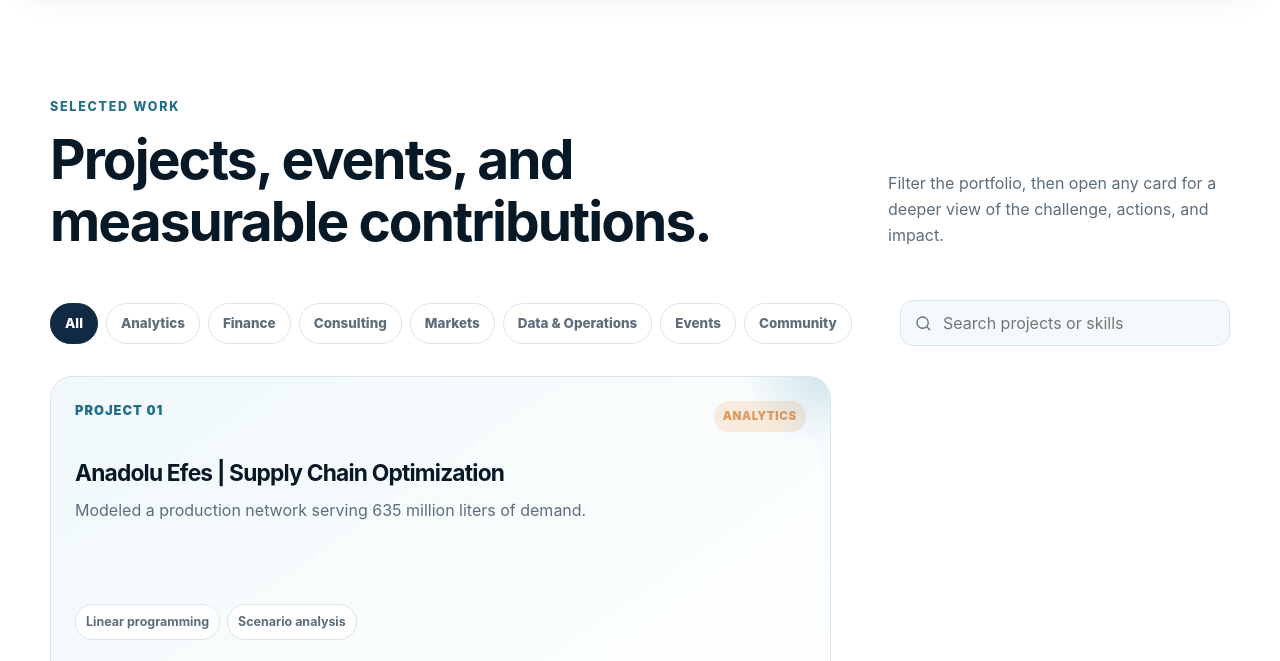
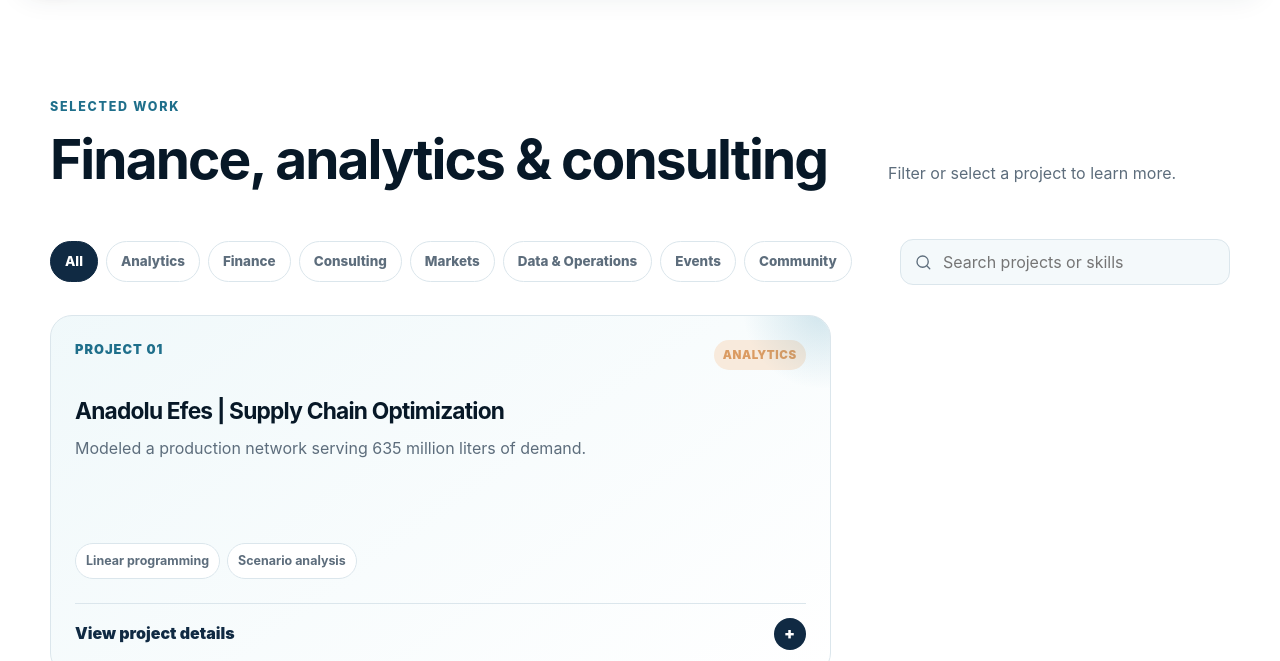
Before and after one commit to priyonti-sys/priyonti-roy-portfolio, a plain HTML site: page projects.html in a window 1280 px wide. Shown: the part 88-749 px from the top of the page. Drawn offline with Linux system fonts and the light colour scheme.

Commit message:
Streamline projects copy

```diff
--- a/projects.html
+++ b/projects.html
@@ -69,9 +69,9 @@
         <div class="section-heading reveal">
           <div>
             <p class="section-kicker">Selected work</p>
-            <h2>Projects, events, and measurable contributions.</h2>
+            <h2>Finance, analytics &amp; consulting</h2>
           </div>
-          <p>Filter the portfolio, then open any card for a deeper view of the challenge, actions, and impact.</p>
+          <p>Filter or select a project to learn more.</p>
         </div>
 
         <div class="project-toolbar reveal" data-delay="60">
```
